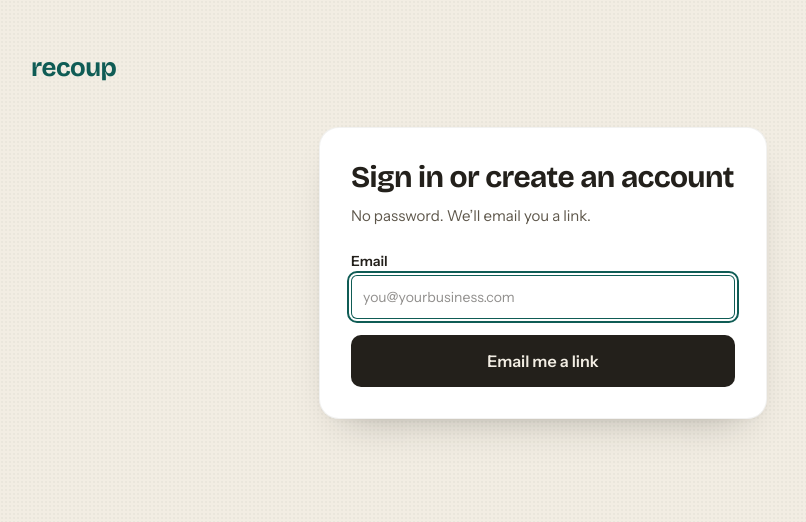
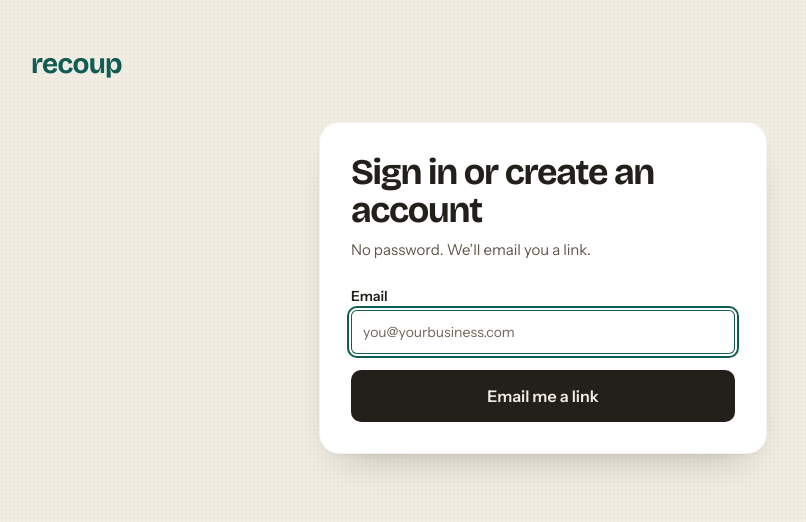
Before and after one commit to rohan-ahire1/recoup, a Next.js app: page /login in a window 1280 px wide. Shown: the top 522 px of the page, without its empty margins (92-898 px from the left). Built offline with nearby package versions, Linux system fonts and the light colour scheme; what async_hooks would draw is missing.

Commit message:
Put the sign-in, welcome and landing pages on the design tokens
Class names only; no copy or logic changes. Fields use FIELD (ring-field
border instead of ring-line), h1s use text-title, the wordmark text-heading,
the landing hero text-title/text-money, notices and quoted blocks
rounded-block.

```diff
--- a/app/components/PublicShell.tsx
+++ b/app/components/PublicShell.tsx
@@ -1,14 +1,14 @@
 import Link from 'next/link';
+import { FIELD } from './ui';
 
-export const fieldClass =
-  'mt-1 block h-11 w-full rounded-[var(--radius-control)] bg-paper px-3 font-normal ring-1 ring-line ring-inset focus:ring-teal';
+export const fieldClass = `mt-1 h-11 ${FIELD}`;
 
 /** The signed-out world: logo, one calm card. */
 export function PublicShell({ children, wide = false }: { children: React.ReactNode; wide?: boolean }) {
   return (
     <div className="min-h-screen px-4 py-8 sm:py-12">
       <header className="mx-auto mb-10 max-w-5xl">
-        <Link href="/" className="display text-[26px] font-bold text-teal">
+        <Link href="/" className="display text-heading font-bold text-teal">
           recoup
         </Link>
       </header>
@@ -19,5 +19,5 @@ export function PublicShell({ children, wide = false }: { children: React.ReactN
 
 export function Notice({ tone = 'teal', children }: { tone?: 'teal' | 'rust'; children: React.ReactNode }) {
   const cls = tone === 'teal' ? 'bg-teal-soft text-teal-strong' : 'bg-rust-soft text-rust';
-  return <p className={`mb-5 rounded-2xl px-4 py-3 text-sm font-semibold ${cls}`}>{children}</p>;
+  return <p className={`mb-5 rounded-block px-4 py-3 text-sm font-semibold ${cls}`}>{children}</p>;
 }
--- a/app/home/page.tsx
+++ b/app/home/page.tsx
@@ -23,7 +23,7 @@ export default async function Home({ searchParams }: { searchParams: Promise<{ d
   return (
     <div className="min-h-screen px-4 pb-16 sm:px-6 lg:px-10">
       <header className="mx-auto flex max-w-6xl items-center justify-between py-5">
-        <span className="display text-[26px] font-bold text-teal">recoup</span>
+        <span className="display text-heading font-bold text-teal">recoup</span>
         <Link href="/login" className={buttonClass('ghost', 'sm')}>Sign in</Link>
       </header>
 
@@ -33,8 +33,8 @@ export default async function Home({ searchParams }: { searchParams: Promise<{ d
 
         <section className="grid items-center gap-10 py-10 lg:grid-cols-[1.1fr_1fr] lg:py-16">
           <div>
-            <h1 className="display text-[44px] leading-[1.05] font-bold text-balance sm:text-[56px]">Get paid for the small invoices you’ve been letting go.</h1>
-            <p className="mt-5 max-w-xl text-[17px] text-muted">
+            <h1 className="display text-title leading-[1.05] font-bold text-balance sm:text-money sm:leading-[1.05]">Get paid for the small invoices you’ve been letting go.</h1>
+            <p className="mt-5 max-w-xl text-lead text-muted">
               That $300 invoice isn’t worth an agency, or an awkward phone call. Recoup sends polite, persistent reminders in your name, and stops the moment they pay.
             </p>
             <div className="mt-8 flex flex-wrap gap-3">
@@ -48,7 +48,7 @@ export default async function Home({ searchParams }: { searchParams: Promise<{ d
 
           <Panel lift className="p-6 sm:p-7" as="div">
             <p className="text-sm text-muted">Harbor Street Bakery · 2 invoices · $1,240</p>
-            <div className="mt-4 rounded-2xl bg-linen/60 p-4 text-[15px] leading-relaxed">
+            <div className="mt-4 rounded-block bg-linen/60 p-4 text-[15px] leading-relaxed">
               Hi Dana, hope the week’s going well! A quick reminder that invoices #2041 and #2052 ($1,240 in total) are now past due. You can see them and pay here. Thanks so much!
               <span className="mt-2 block text-sm text-faint">Marco, Ferro Service Co.</span>
             </div>
@@ -69,7 +69,7 @@ export default async function Home({ searchParams }: { searchParams: Promise<{ d
               <span className="flex h-11 w-11 items-center justify-center rounded-full bg-teal-soft text-teal">
                 <Icon name={p.icon} />
               </span>
-              <h2 className="mt-4 text-[17px] font-semibold">{p.title}</h2>
+              <h2 className="mt-4 text-base font-semibold">{p.title}</h2>
               <p className="mt-1 text-muted">{p.body}</p>
             </Panel>
           ))}
--- a/app/login/page.tsx
+++ b/app/login/page.tsx
@@ -20,12 +20,12 @@ export default async function LoginPage({ searchParams }: { searchParams: Promis
       <Panel lift className="p-6 sm:p-8">
         {q.sent ? (
           <>
-            <h1 className="display text-[30px] leading-tight font-bold">Check your email</h1>
+            <h1 className="display text-title font-bold">Check your email</h1>
             <p className="mt-2 text-muted">
               We sent a sign-in link to <span className="font-semibold text-ink">{q.sent}</span>. It works once and expires in 15 minutes.
             </p>
             {q.dev && (
-              <p className="mt-5 rounded-2xl bg-linen px-4 py-3 text-sm break-all">
+              <p className="mt-5 rounded-block bg-linen px-4 py-3 text-sm break-all">
                 Email isn’t set up on this server, so here’s the link: <a className="font-semibold text-teal underline" href={q.dev}>sign in</a>
               </p>
             )}
@@ -34,7 +34,7 @@ export default async function LoginPage({ searchParams }: { searchParams: Promis
         ) : (
           <>
             {q.error && <Notice tone="rust">{ERRORS[q.error] ?? 'Something went wrong. Please try again.'}</Notice>}
-            <h1 className="display text-[30px] leading-tight font-bold">Sign in or create an account</h1>
+            <h1 className="display text-title font-bold">Sign in or create an account</h1>
             <p className="mt-2 text-muted">No password. We’ll email you a link.</p>
             <form action={requestLoginAction} className="mt-6 flex flex-col gap-4 text-sm font-semibold">
               <label>
--- a/app/login/verify/page.tsx
+++ b/app/login/verify/page.tsx
@@ -11,7 +11,7 @@ export default async function VerifyPage({ searchParams }: { searchParams: Promi
   return (
     <PublicShell>
       <Panel lift className="p-6 text-center sm:p-8">
-        <h1 className="display text-[30px] leading-tight font-bold">Welcome to Recoup</h1>
+        <h1 className="display text-title font-bold">Welcome to Recoup</h1>
         <p className="mt-2 text-muted">One click and you’re in.</p>
         <form action={verifyLoginAction} className="mt-6">
           <input type="hidden" name="token" value={token} />
--- a/app/welcome/page.tsx
+++ b/app/welcome/page.tsx
@@ -21,7 +21,7 @@ export default async function WelcomePage({ searchParams }: { searchParams: Prom
     <PublicShell>
       <Panel lift className="p-6 sm:p-8">
         {error && <Notice tone="rust">Please enter your business name.</Notice>}
-        <h1 className="display text-[30px] leading-tight font-bold">Let’s set you up</h1>
+        <h1 className="display text-title font-bold">Let’s set you up</h1>
         <p className="mt-2 text-muted">This takes a minute. You can change any of it later.</p>
         <form action={createBusinessAction} className="mt-6 flex flex-col gap-4 text-sm font-semibold">
           <label>
```
